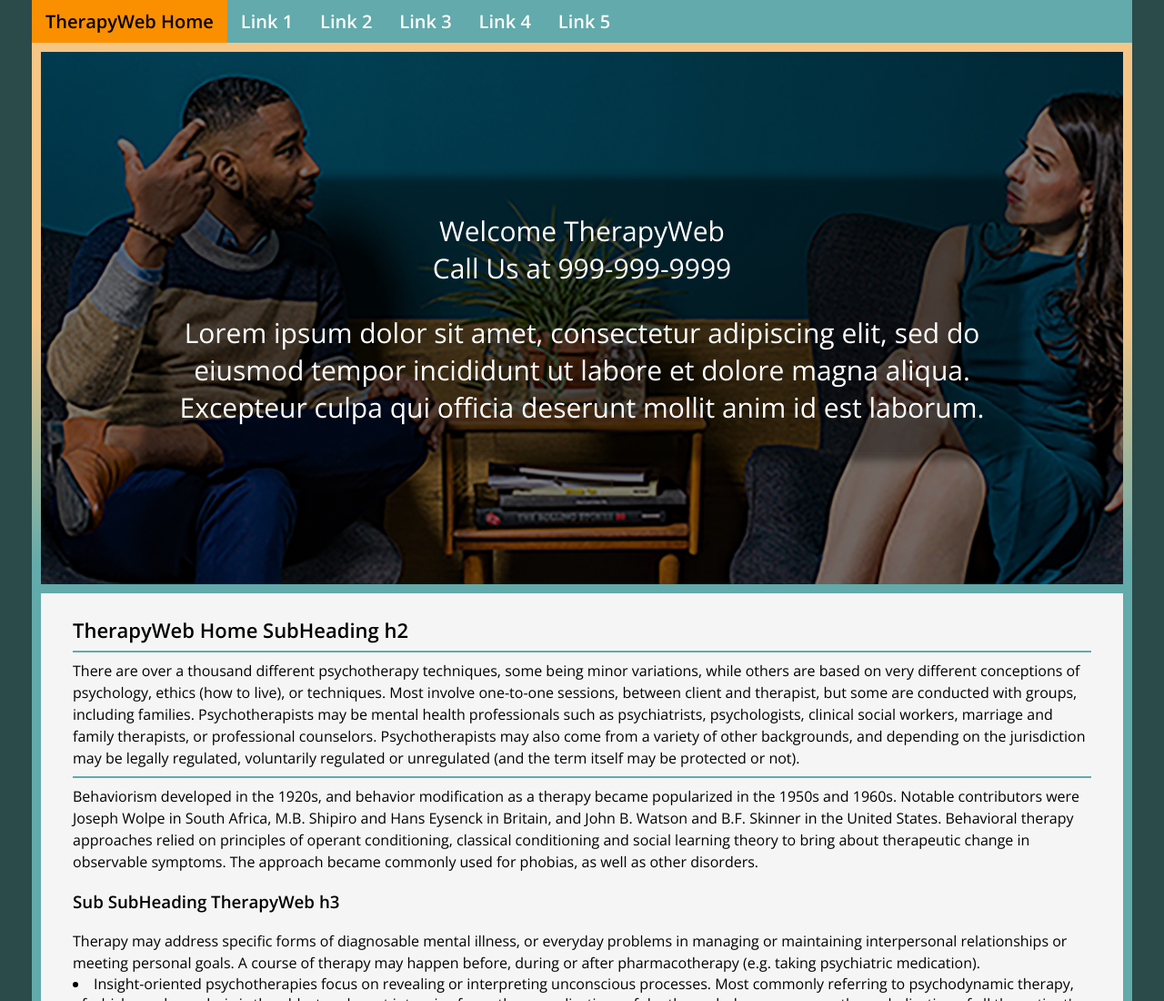
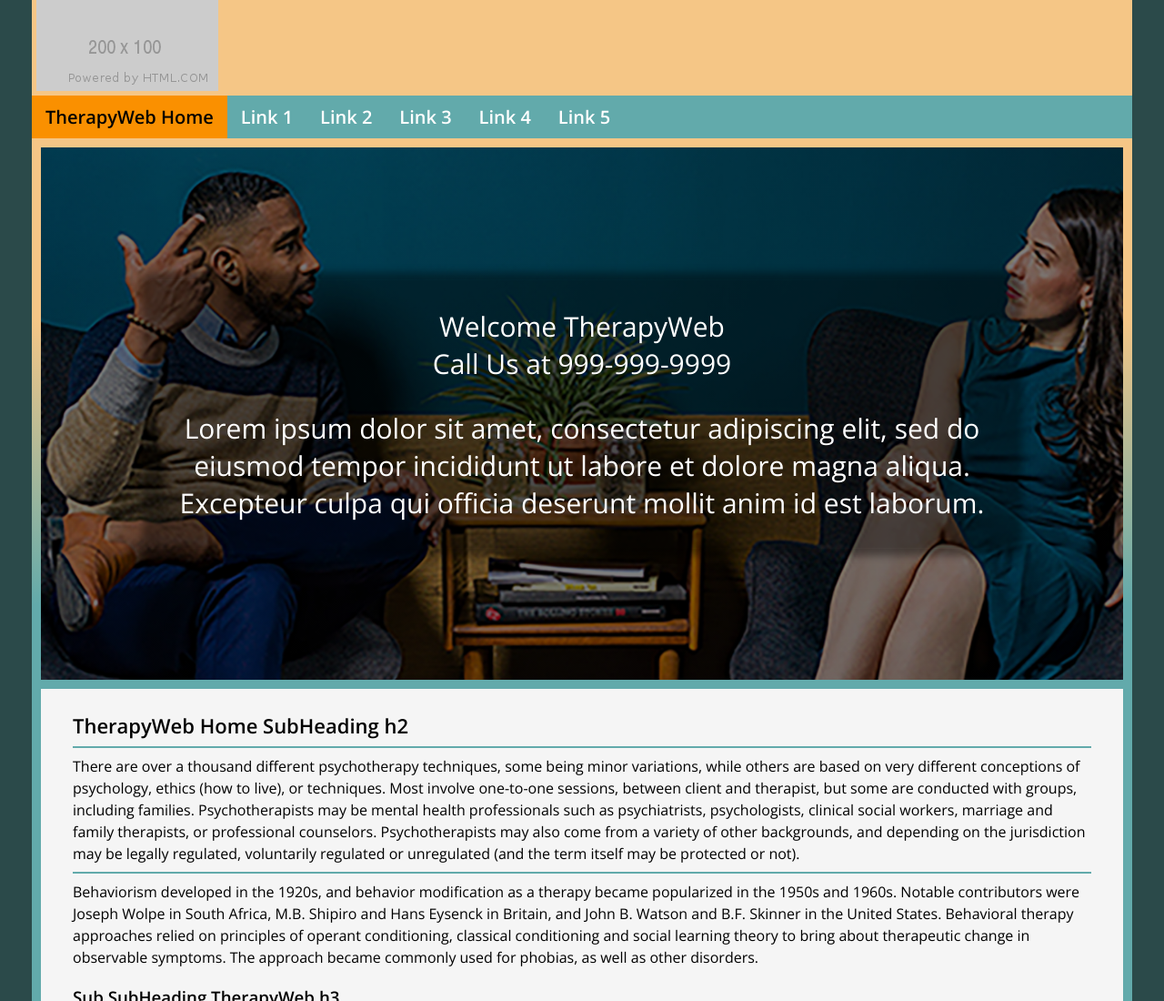
Before and after one commit to mparsakia/webdesign-mockup-therapyweb, a plain HTML site: page index.html in a window 1280 px wide. Shown: the top 1100 px of the page at 91% size. Drawn offline with nearby package versions, Linux system fonts and the light colour scheme.

Commit message:
test
test

```diff
--- a/index.html
+++ b/index.html
@@ -29,8 +29,7 @@ function navBarJs() {
     <div class="widewrapper">
 
         <div class="infobar">
-
-
+            <img src="photos/placeholder200x100.png"/>
         </div>
 
 
```
